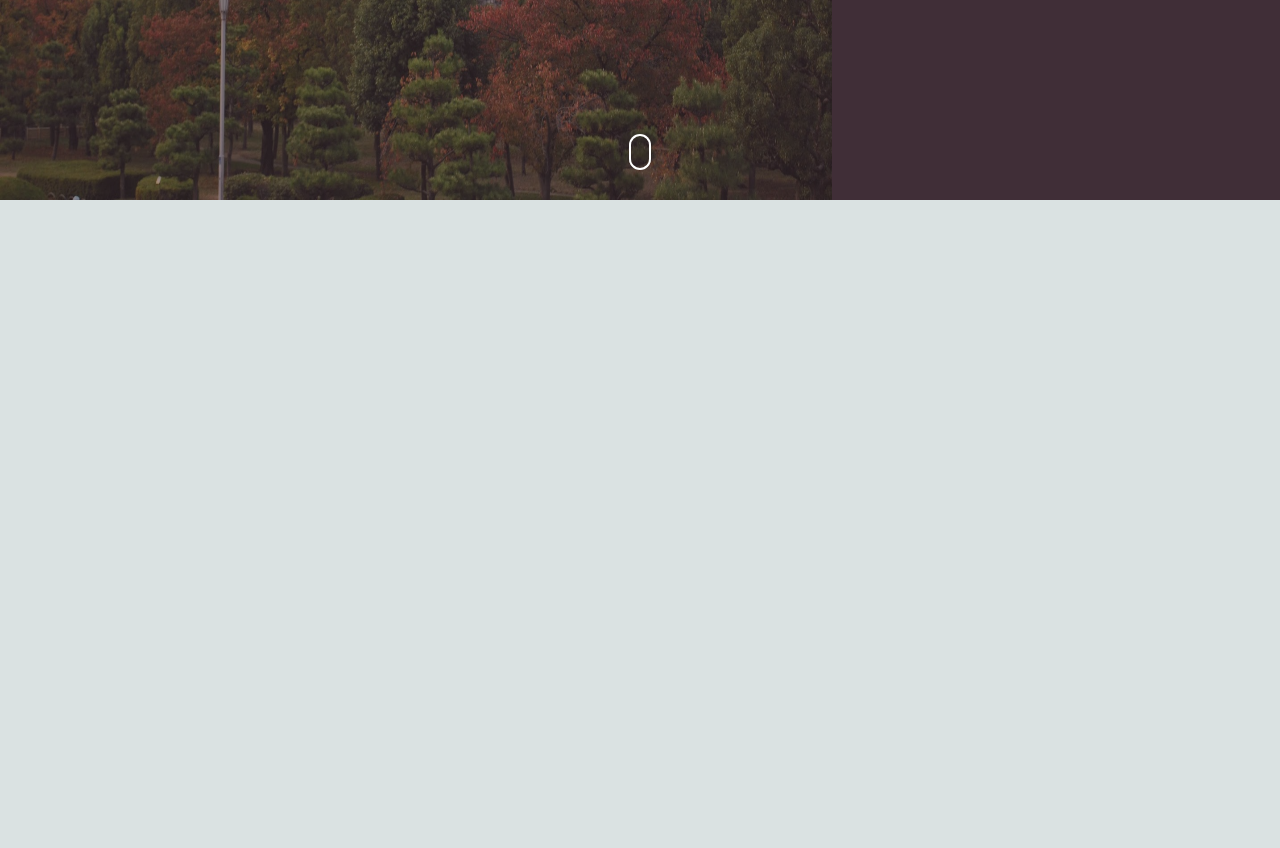
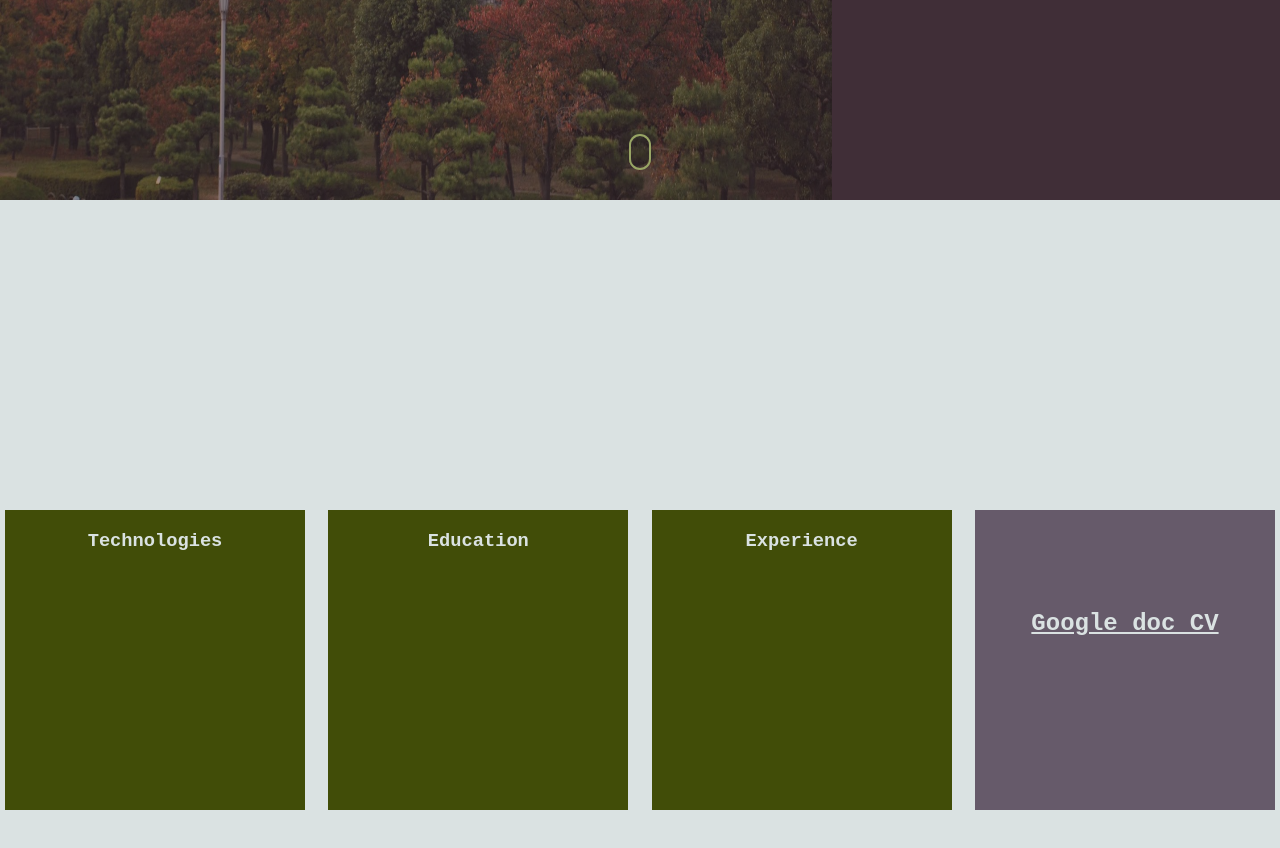
Before and after one commit to nekoi275/my-cv, a Vue app: page / in a window 1280 px wide. Shown: the part 600-1448 px from the top of the page. Before the commit the page ends 800 px from the top, so only its background shows below. Built offline with nearby package versions, Linux system fonts and the light colour scheme.

Commit message:
added cv section and cv card component

```diff
--- a/src/App.vue
+++ b/src/App.vue
@@ -2,18 +2,21 @@
   <div id="app">
     <header-component/>
     <about-me-section/>
+    <cv-section/>
   </div>
 </template>
 
 <script>
 import AboutMeSection from './components/AboutMeSection.vue';
-import HeaderComponent from './components/HeaderComponent.vue'
+import HeaderComponent from './components/HeaderComponent.vue';
+import CvSection from './components/CvSection.vue';
 
 export default {
   name: 'App',
   components: {
     HeaderComponent,
-    AboutMeSection
+    AboutMeSection,
+    CvSection
   }
 }
 </script>
--- a/src/components/AboutMeSection.vue
+++ b/src/components/AboutMeSection.vue
@@ -55,14 +55,14 @@ ul {
   width: 22px;
   height: 36px;
   border-radius: 25px;
-  box-shadow: inset 0 0 0 2px #ffffff;
+  box-shadow: inset 0 0 0 2px var(--header-bg-color);
 }
 .mouse::before {
   content: "";
   position: absolute;
   width: 2px;
   height: 8px;
-  background-color: #ffffff;
+  background-color: var(--header-bg-color);
   left: 10px;
   top: 7px;
   animation: 1.6s ease infinite wheel-up-down;
--- /dev/null
+++ b/src/components/CvFlipCard.vue
@@ -0,0 +1,65 @@
+<template>
+  <div class="flip-card">
+    <div class="flip-card-inner">
+      <div class="flip-card-front">
+        <h3>{{ cardInfo.heading }}</h3>
+      </div>
+      <div class="flip-card-back">
+        <ul v-for="cardInfoData in cardInfo.data" :key="cardInfoData.id">
+          <li>{{ cardInfoData }}</li>
+        </ul>
+      </div>
+    </div>
+  </div>
+</template>
+
+<script>
+export default {
+  name: "CvFlipCard",
+  props: {
+    cardInfo: Object
+  }
+};
+</script>
+
+<style scoped>
+.flip-card {
+  background-color: transparent;
+  width: 300px;
+  height: 300px;
+  perspective: 1000px;
+}
+.flip-card-inner {
+  position: relative;
+  width: 100%;
+  height: 100%;
+  transition: transform 0.8s;
+  transform-style: preserve-3d;
+}
+.flip-card:hover .flip-card-inner {
+  transform: rotateY(180deg);
+}
+.flip-card-front,
+.flip-card-back {
+  position: absolute;
+  padding: 20px;
+  box-sizing: border-box;
+  width: 100%;
+  height: 100%;
+  backface-visibility: hidden;
+}
+.flip-card-front {
+  background-color: var(--second-main-color);
+  color: var(--main-bg-color);
+  text-align: center;
+}
+.flip-card-back {
+  background-color: var(--dark-font-color);
+  color: var(--main-bg-color);
+  transform: rotateY(180deg);
+  text-align: left;
+}
+li {
+    padding: 10px;
+}
+</style>
--- /dev/null
+++ b/src/components/CvSection.vue
@@ -0,0 +1,82 @@
+<template>
+  <section>
+    <cv-flip-card v-for="card in cards" :cardInfo="card" :key="card.id"></cv-flip-card>
+    <a
+      href="https://docs.google.com/document/d/10xQRhA28LRYPmtwvQRYwCc-DMeyxKDz4-Hbim1ybITA/edit?usp=sharing"
+      target="_blank"
+    >
+      <h1>Google doc CV</h1>
+    </a>
+  </section>
+</template>
+
+<script>
+import CvFlipCard from "./CvFlipCard";
+
+export default {
+  name: "CvSection",
+  components: {
+    CvFlipCard
+  },
+  data: function() {
+    return {
+      cards: [
+        {
+          heading: "Technologies",
+          data: [
+            "HTML",
+            "CSS(LESS/Sass/SCSS)",
+            "JavaScript",
+            "jQuery",
+            "Vue.js",
+            "Express.js"
+          ]
+        },
+        {
+          heading: "Education",
+          data: [
+            "2020 - OSF Academy",
+            "2019 - Odessa National Polytechnic University, IT-school training course “Front-end development. JavaScript”",
+            "2010-2015 - National University “Odessa law academy”"
+          ]
+        },
+        {
+          heading: "Experience",
+          data: [
+            "07.2019 - 09.2019 Part-time junior front-end developer at AVE Startups",
+            "09.2018 - 05.2019 Part-time account management at Chudovo IT company",
+            "02.2016 - 09.2018 Sales/account manager at AB Soft"
+          ]
+        }
+      ]
+    };
+  }
+};
+</script>
+
+<style scoped>
+section {
+  background-color: var(--main-bg-color);
+  height: 100vh;
+  display: flex;
+  flex-wrap: wrap;
+  justify-content: space-between;
+  padding-top: 120px;
+  box-sizing: border-box;
+  align-items: center;
+}
+a {
+  width: 300px;
+  height: 300px;
+  display: block;
+  background-color: var(--light-font-color);
+  color: var(--main-bg-color);
+  text-align: center;
+  padding-top: 100px;
+  box-sizing: border-box;
+  margin: 5px;
+}
+.flip-card {
+  margin: 5px;
+}
+</style>
```
